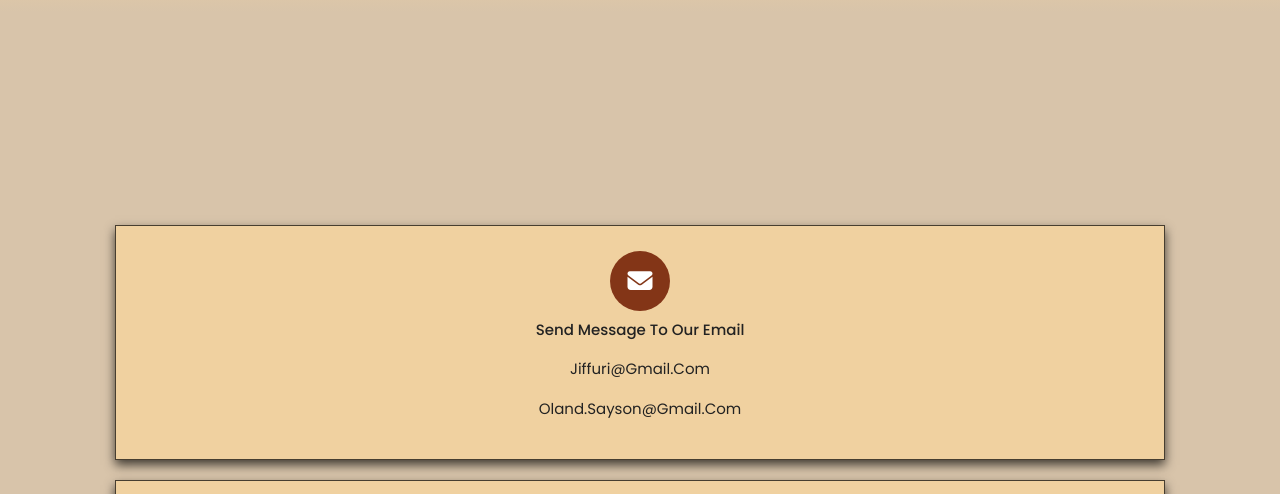
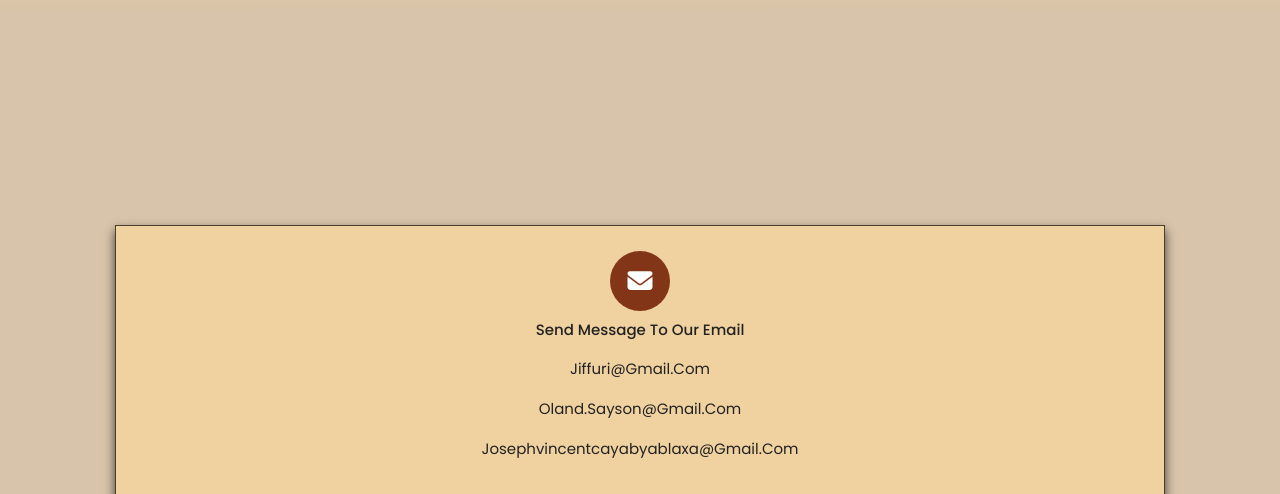
Before and after one commit to jiffuri/G6_MiniProj2, a plain HTML site: page webPages/contact.html in a window 1280 px wide. Shown: the part 306-800 px from the top of the page. Drawn offline with Linux system fonts and the light colour scheme.

Commit message:
add email

```diff
--- a/webPages/contact.html
+++ b/webPages/contact.html
@@ -92,6 +92,7 @@
                 <h3>Send message to our Email</h3>
                 <p>jiffuri@gmail.com</p>
                 <p>oland.sayson@gmail.com</p>
+                <p>josephvincentcayabyablaxa@gmail.com</p>
             </div>
             <div class="icons">
                 <i class="fas fa-phone"></i>
```
